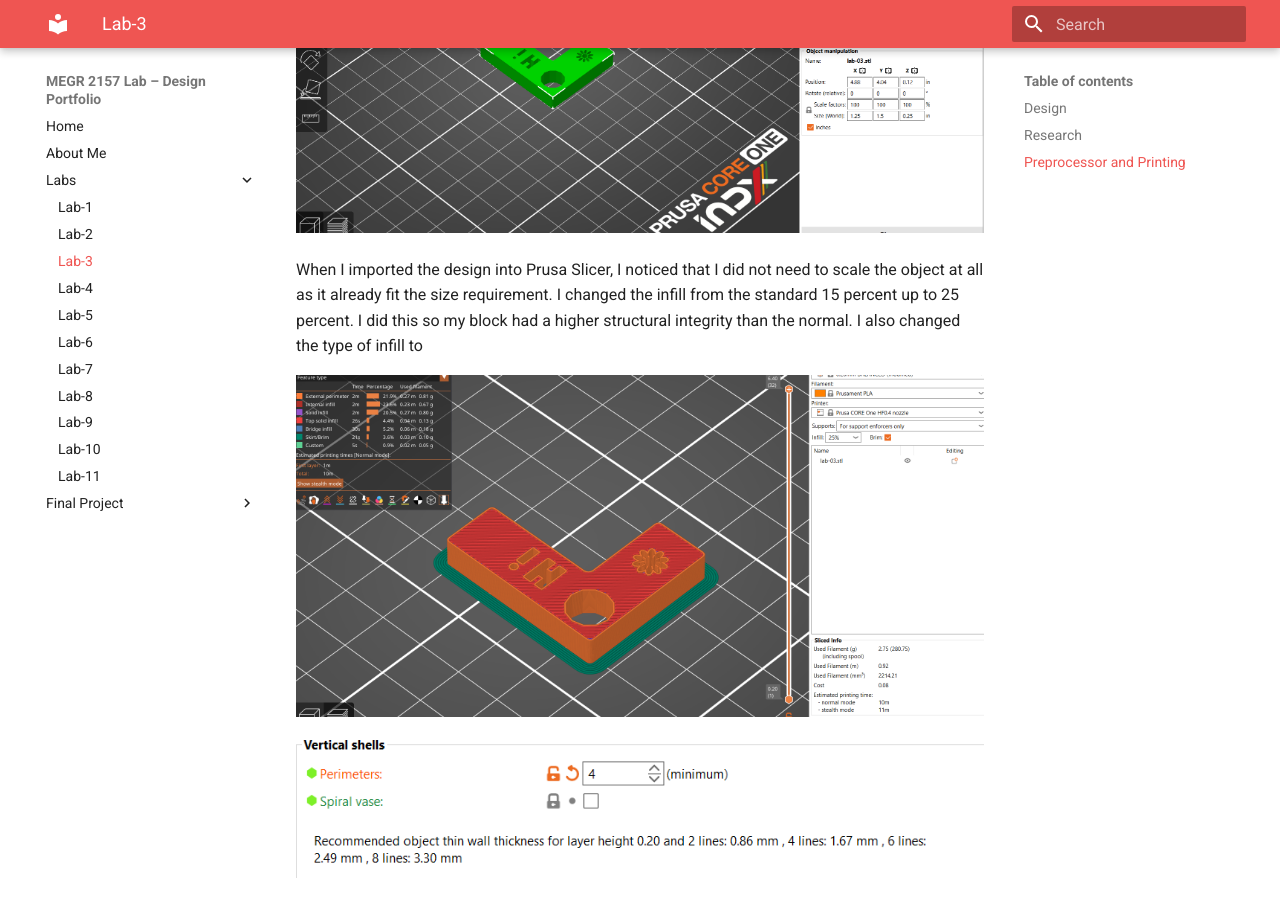
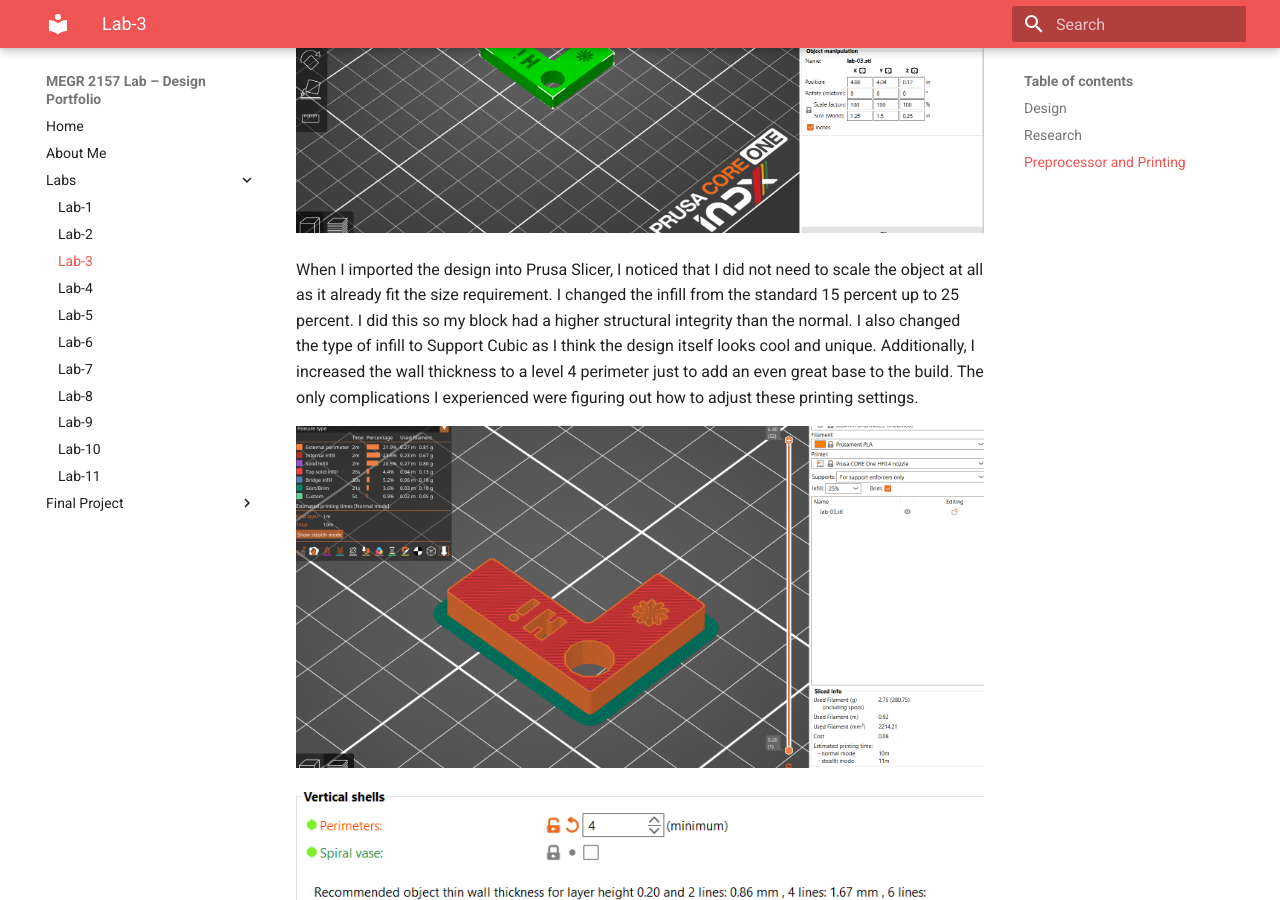
Before and after one commit to bspinne2/Brendan-Spinner-Portfolio, an MkDocs documentation site: the page built from docs/Labs/L03/index.md, in a window 1280 px wide and 900 px high, scrolled down 5152 px. Built offline with MkDocs 1.6.1 and Material for MkDocs 9.7.7, drawn with Linux system fonts in a browser that asks for light colours.

Commit message:
Update index.md

```diff
--- a/docs/Labs/L03/index.md
+++ b/docs/Labs/L03/index.md
@@ -38,7 +38,7 @@ The next course of action was downloading my design into a .STL file and importi
 
 ![Screenshot](./Screenshot%202026-09-03%20132417.png)
 
-When I imported the design into Prusa Slicer, I noticed that I did not need to scale the object at all as it already fit the size requirement. I changed the infill from the standard 15 percent up to 25 percent. I did this so my block had a higher structural integrity than the normal. I also changed the type of infill to
+When I imported the design into Prusa Slicer, I noticed that I did not need to scale the object at all as it already fit the size requirement. I changed the infill from the standard 15 percent up to 25 percent. I did this so my block had a higher structural integrity than the normal. I also changed the type of infill to Support Cubic as I think the design itself looks cool and unique. Additionally, I increased the wall thickness to a level 4 perimeter just to add an even great base to the build. The only complications I experienced were figuring out how to adjust these printing settings.
 
 ![Screenshot](./Screenshot%202026-09-03%20141345.png)
 
```
